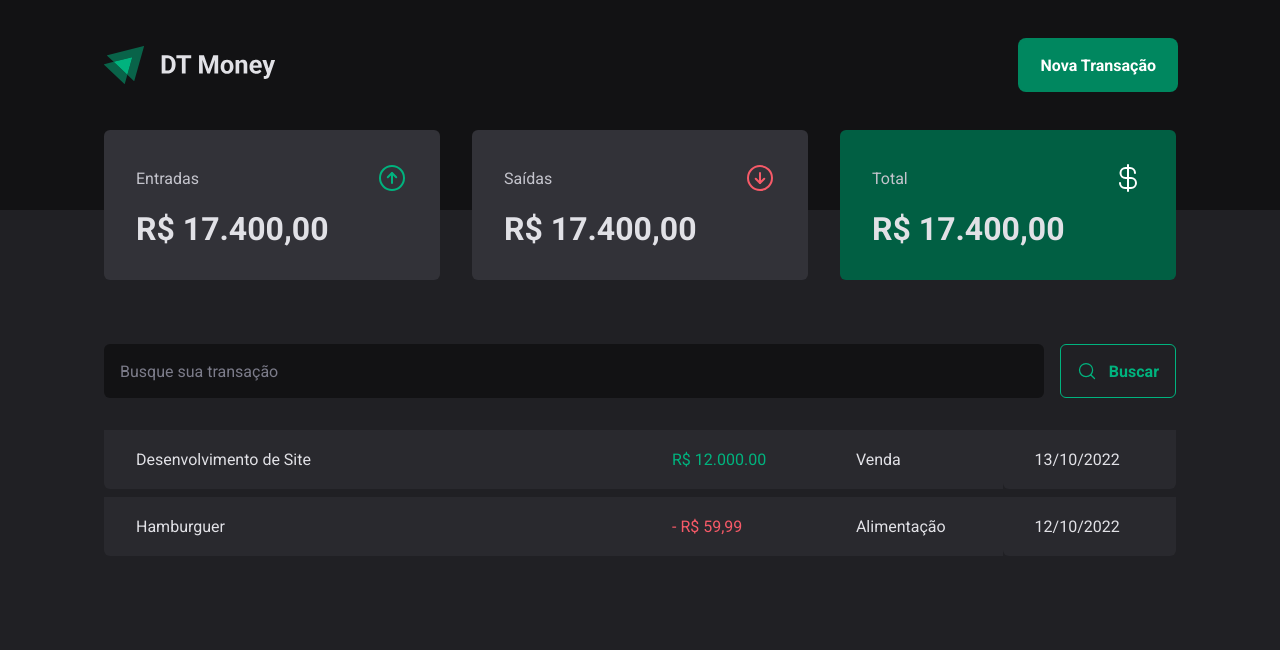
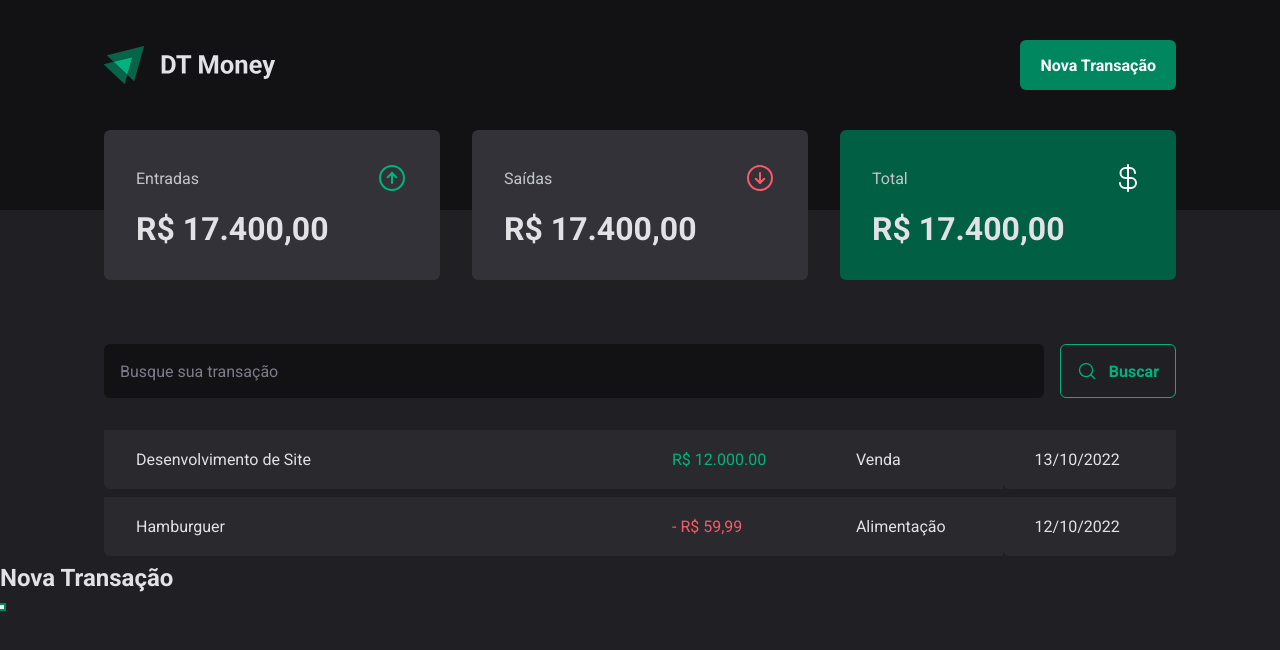
Before and after one commit to mariaemf/MoneyProject, a React (Vite) app: page / in a window 1280 px wide. Both pictures are taken after a click on the button "Nova Transação". Shown: the top 650 px of the page. Built offline with nearby package versions, Linux system fonts and the light colour scheme.

Commit message:
Criação de modal acessível - Estrutura visual

```diff
--- a/package.json
+++ b/package.json
@@ -9,6 +9,7 @@
     "preview": "vite preview"
   },
   "dependencies": {
+    "@radix-ui/react-dialog": "^1.0.2",
     "phosphor-react": "^1.4.1",
     "react": "^18.2.0",
     "react-dom": "^18.2.0",
--- a/src/Components/Header/index.tsx
+++ b/src/Components/Header/index.tsx
@@ -1,12 +1,26 @@
 import logoImg from "../../Assets/logo.svg";
-import { HeaderContainer, HeaderContent, NewTransactionButton } from "./Styles";
+import { HeaderContainer, HeaderContent, NewTransactionButton } from "./styles";
+import * as Dialog from "@radix-ui/react-dialog";
 
 export function Header() {
   return (
     <HeaderContainer>
       <HeaderContent>
         <img src={logoImg} alt="" />
-        <NewTransactionButton> Nova Transação </NewTransactionButton>
+
+        <Dialog.Root>
+          <Dialog.Trigger asChild>
+            <NewTransactionButton> Nova Transação </NewTransactionButton>
+          </Dialog.Trigger>
+
+          <Dialog.Portal>
+            <Dialog.Overlay />
+            <Dialog.Content>
+              <Dialog.Title> Nova Transação</Dialog.Title>
+              <Dialog.Close />
+            </Dialog.Content>
+          </Dialog.Portal>
+        </Dialog.Root>
       </HeaderContent>
     </HeaderContainer>
   );
```
Also changed, not shown: 1 other file (tests, documents, lock files or other folders).
